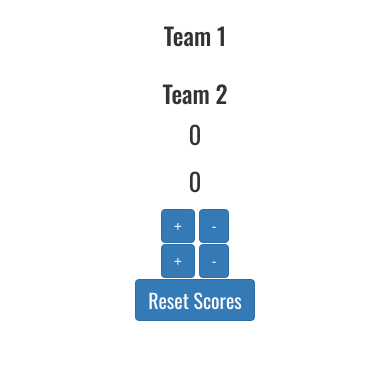
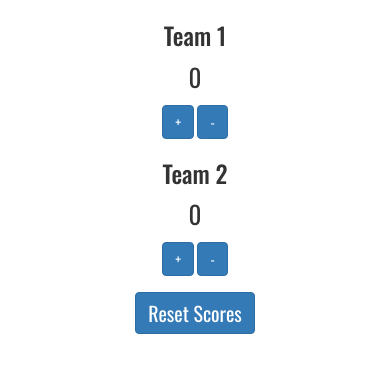
Before and after one commit to Megawats777/ScoreboardMaker, a plain HTML site: page index.html in a window 390 px wide. Shown: the part 156-528 px from the top of the page. Drawn offline with nearby package versions, Linux system fonts and the light colour scheme.

Commit message:
Fixed formatting bug regarding the postion of the team score and score adjustment buttons when displayed on a screen that is displayed in a portrait screen

```diff
--- a/ScoreboardStyle.css
+++ b/ScoreboardStyle.css
@@ -43,6 +43,8 @@
 
 .ResetScoreValueSection
 {
+    padding-top: 15px;
+
     font-family: 'Oswald', sans-serif;
     text-align: center;
 }
--- a/index.html
+++ b/index.html
@@ -51,6 +51,15 @@
 
             <div class="col-md-4">
                 <h3>Team 1</h3>
+
+                <div class="ScoreElements">
+                    <p id="Team1Score">0</p>
+                </div>
+
+                <div class="ScoreAdjustmentButtons">
+                    <button type="button" class="btn btn-primary" id="Team1ScoreIncreaseButton">+</button>
+                    <button type="button" class="btn btn-primary" id="Team1ScoreDecreaseButton">-</button>
+                </div>
             </div>
 
             <div class="col-md-4">
@@ -58,46 +67,20 @@
 
             <div class="col-md-4">
                 <h3>Team 2</h3>
+
+                <div class="ScoreElements">
+                    <p id="Team2Score">0</p>
+                </div>
+
+                <div class="ScoreAdjustmentButtons">
+                    <button type="button" class="btn btn-primary" id="Team2ScoreIncreaseButton">+</button>
+                    <button type="button" class="btn btn-primary" id="Team2ScoreDecreaseButton">-</button>
+                </div>
             </div>
 
         </div>
     </div>
 
-    <div class="ScoreElements">
-        <div class="row">
-
-            <div class="col-md-4">
-                <p id="Team1Score">0</p>
-            </div>
-
-            <div class="col-md-4">
-            </div>
-
-            <div class="col-md-4">
-                <p id="Team2Score">0</p>
-            </div>
-
-        </div>
-    </div>
-
-    <div class="ScoreAdjustmentButtons">
-        <div class="row">
-
-            <div class="col-md-4">
-                <button type="button" class="btn btn-primary" id="Team1ScoreIncreaseButton">+</button>
-                <button type="button" class="btn btn-primary" id="Team1ScoreDecreaseButton">-</button>
-            </div>
-
-            <div class="col-md-4">
-            </div>
-
-            <div class="col-md-4">
-                <button type="button" class="btn btn-primary" id="Team2ScoreIncreaseButton">+</button>
-                <button type="button" class="btn btn-primary" id="Team2ScoreDecreaseButton">-</button>
-            </div>
-
-        </div>
-    </div>
 
     <div class="ResetScoreValueSection">
         <div class="row">
```
